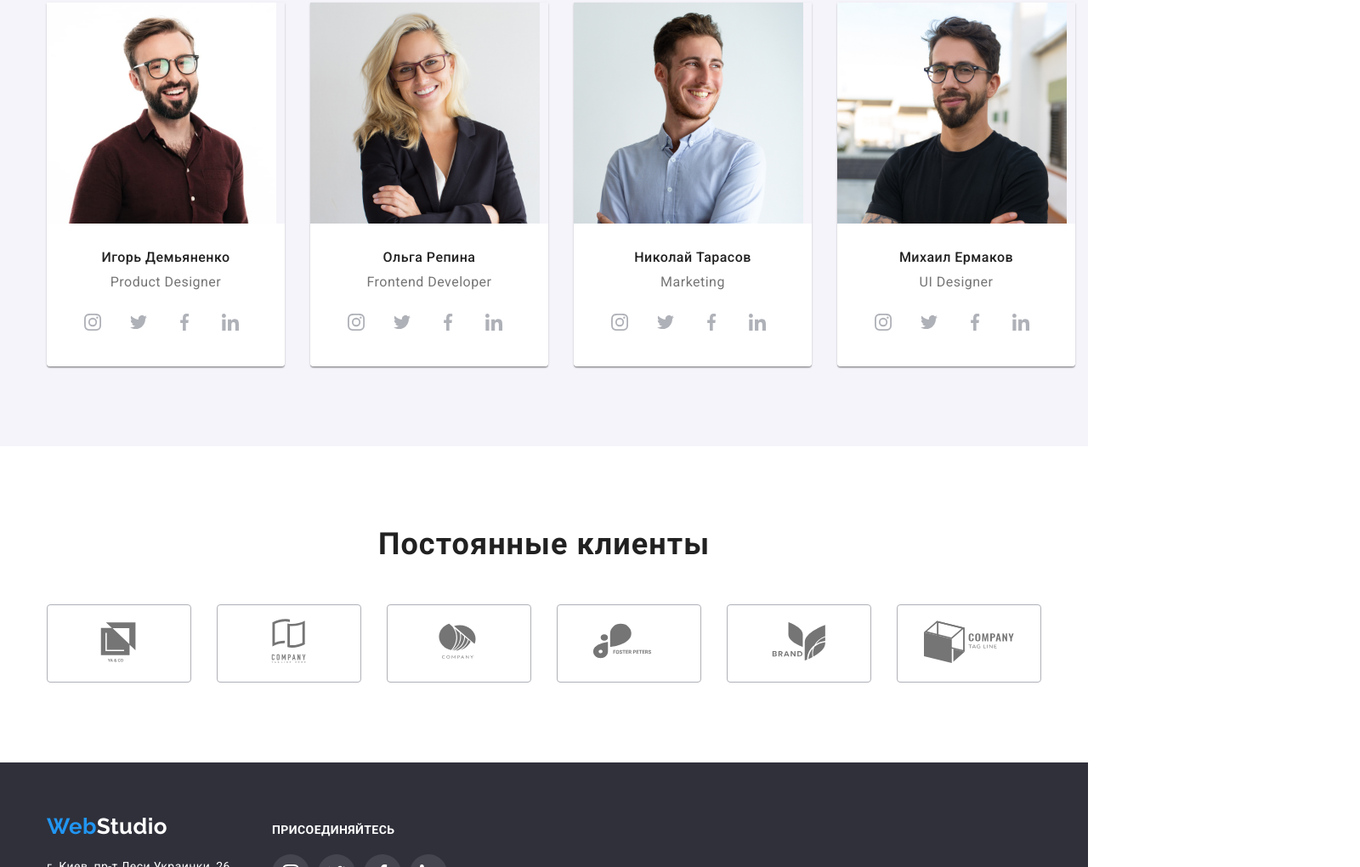
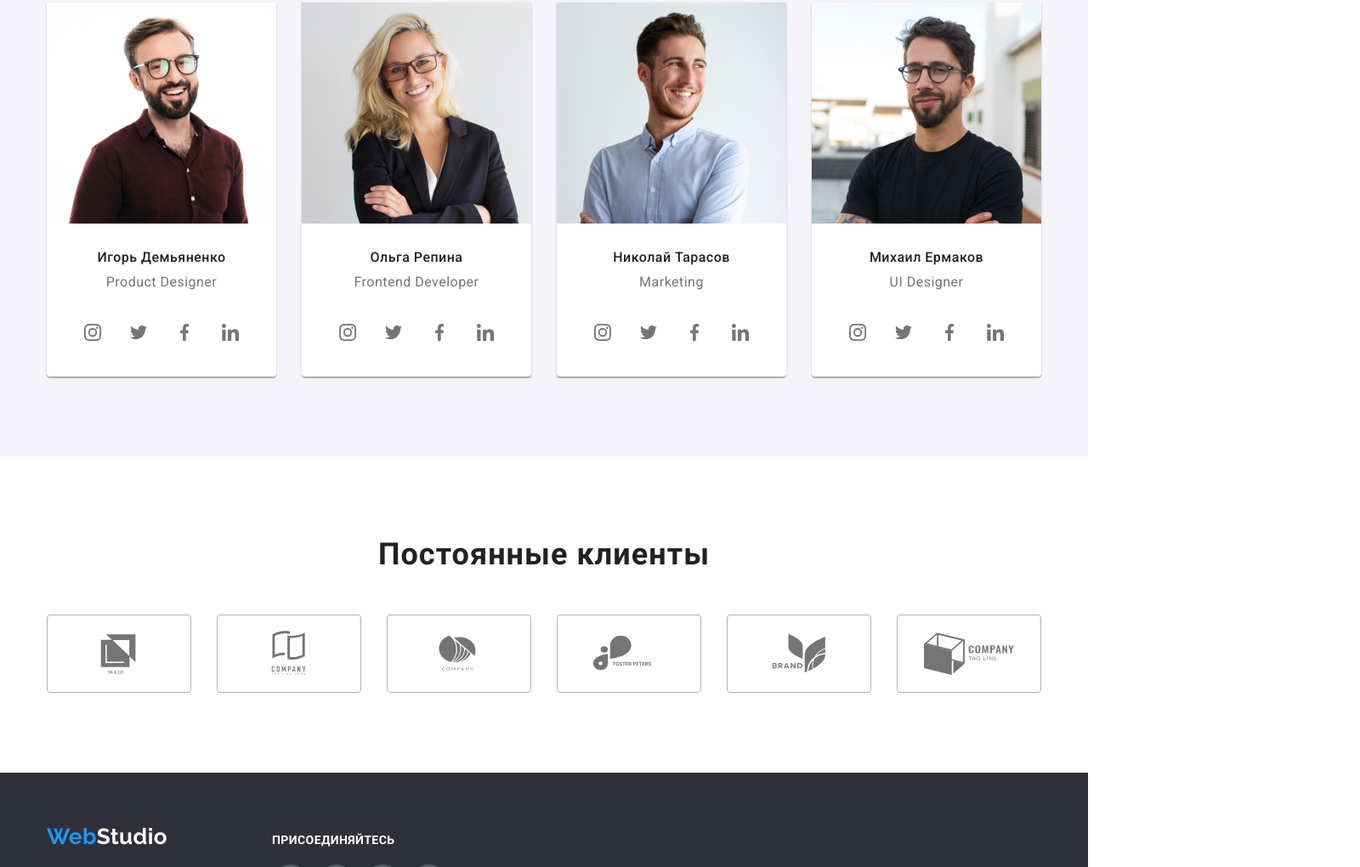
Before and after one commit to VitaliyMishugli/goit-markup-hw-04, a plain HTML site: page index.html in a window 1280 px wide. Shown: the part 1780-2800 px from the top of the page at 85% size, 1600 px wide, since content can reach past the window. Drawn offline with nearby package versions, Linux system fonts and the light colour scheme.

Commit message:
Додає правки

```diff
--- a/css/styles.css
+++ b/css/styles.css
@@ -277,15 +277,20 @@ button.secondary{
 
 /* Hero */
 .hero{
+	color: var(--secondary-text-color);
+
 	background-color: var(--header-footer-bg-color);
-
 	background-image:
 	linear-gradient(to right, rgba(47, 48, 58, 0.4), rgba(47, 48, 58, 0.4)),
 	url('../images/backgrounds/hero-bg.jpg');
-	color: var(--secondary-text-color);
+	background-repeat: no-repeat;
+	background-position: center;
+	background-size: cover;
 	text-align: center;
 	padding-top: 200px;
 	padding-bottom: 200px;
+	min-width: 1600px;
+	height: 600px;
 }
 
 .hero-title{
@@ -421,6 +426,7 @@ button.secondary{
 	letter-spacing: 0.03em;
 	color: var(--primary-text-color);
 	text-align: center;
+	margin-bottom: 28px;
 }
 
 .team-member{
@@ -433,46 +439,45 @@ button.secondary{
 	margin-right: 0;
 }
 
-.member-slinks{
+.list.slinks{
 	padding-left: 32px;
 	padding-right: 32px;
+
 }
 
-.list.slinks{
-	display: flex;
-	align-items: center;
-	padding-top: 16px;
+.slinks-item{
+	margin-right: 10px;
 }
 
-.member-links{
+.slinks-link{
 	display: flex;
 	align-items: center;
 	justify-content: center;
-
 	width: 44px;
 	height: 44px;
 	border-radius: 50%;
-	margin-right: 10px;
+	color: var(--primary-text-color);
 }
 
-.member-links:hover,
-.member-links:focus{
+.slinks-item:last-child {
+	margin-right: 0;
+}
+
+.slinks-link:hover,
+.slinks-link:focus{
 	background-color: var(--accent-text-color);
 }
 
-.member-link:last-child{
-	margin-right: 0;
+.member-icon{
+	fill: currentColor;
 }
 
-.member-icon{
-	fill: var(--icon-color);
+.slinks-link:hover .member-icon,
+.slinks-link:focus .member-icon{
+	fill: var(--secondary-text-color) ;
 }
 
-.member-icon:hover{
-	fill: var(--primary-bg-color);
-}
-
-.member-link{
+.slinks-link{
 	display: flex;
 	align-items: center;
 	justify-content: center;
@@ -496,7 +501,22 @@ button.secondary{
 	justify-content: center;
 }
 
-.client {
+/* .client {
+	display: flex;
+	align-items: center;
+	justify-content: center;
+	width: 170px;
+	height: 92px;
+
+	border: 1px solid var(--icon-color);
+	border-radius: 4px;
+} */
+
+.client:not(:last-child) {
+	margin-right: 30px;
+}
+
+.client-link{
 	display: flex;
 	align-items: center;
 	justify-content: center;
@@ -507,18 +527,8 @@ button.secondary{
 	border-radius: 4px;
 }
 
-.client:not(:last-child) {
-	margin-right: 30px;
-}
-
-.contact-link{
-	display: flex;
-	align-items: center;
-	justify-content: center;
-}
-
-.client:hover,
-.client:focus{
+.client-link:hover,
+.client-link:focus{
 	border: 1px solid var(--accent-text-color);
 }
 
@@ -526,8 +536,9 @@ button.secondary{
 	fill: currentColor;
 }
 
-.client-icon:hover {
-	fill: var(--accent-text-color);
+.client-link:hover .client-icon,
+.client-link:focus .client-icon{
+	fill:var(--accent-text-color);
 }
 
 
@@ -560,6 +571,11 @@ button.secondary{
 	border-radius: 6px;
 }
 
+.projects button:hover,
+.projects button:focus{
+	box-shadow: 0px 1px 1px rgba(0, 0, 0, 0.12), 0px 4px 4px rgba(0, 0, 0, 0.06), 1px 4px 6px rgba(0, 0, 0, 0.16);
+}
+
 .projects.list{
 	display: flex;
 	align-items: center;
@@ -577,8 +593,6 @@ button.secondary{
 
 .projects-cards{
 	display: flex;
-	/* align-items: center;
-	justify-content: center; */
 	flex-wrap: wrap;
 }
 
@@ -606,12 +620,18 @@ button.secondary{
 	padding: 20px 24px;
 }
 
+.portfolio-page{
+	display: block;
+}
+
+.portfolio-page:hover,
+.portfolio-page:focus{
+	box-shadow: 0px 1px 1px rgba(0, 0, 0, 0.12), 0px 4px 4px rgba(0, 0, 0, 0.06), 1px 4px 6px rgba(0, 0, 0, 0.16);
+}
+
 .portfolio-title{
 	margin-bottom: 4px;
 }
-
-
-
 
 
 /* Footer */
@@ -642,8 +662,6 @@ a.footer-link{
 	color: var(--primary-text-color);
 }
 
-
-
 .address-list{
 	display: block;
 }
@@ -660,7 +678,6 @@ a.footer-link{
 .footer-container{
 	display: flex;
 	align-items: baseline;
-	justify-content: start;
 }
 
 .add{
@@ -720,7 +737,8 @@ a.footer-link{
 	margin-right: 10px;
 }
 
-.footer-add-element:hover{
+.footer-add-element:hover,
+.footer-add-element:focus{
 	background-color: var(--accent-text-color);
 }
 
@@ -728,13 +746,18 @@ a.footer-link{
 	margin-right: 0;
 }
 
-.add-icon{
-	display: block;
-	fill: var(--secondary-text-color);
-}
-
-.add-link{
+a.add-link {
 	display: flex;
 	align-items: center;
 	justify-content: center;
+	width: 44px;
+	height: 44px;
+	border-radius: 50%;
+	background: #ffffff1a;
+	color: var(--secondary-text-color);
 }
+
+.add-icon{
+	display: block;
+	fill: currentColor;
+}
--- a/index.html
+++ b/index.html
@@ -174,10 +174,10 @@
               <div class="member-description">
                 <h3 class="member-name">Игорь Демьяненко</h3>
                 <p class="member-position">Product Designer</p>
-                <div class="member-slinks">
                   <ul class="list slinks">
-                    <li class="member-links">
-                      <a href="" class="member-link">
+
+                    <li class="slinks-item">
+                      <a href="" class="slinks-link">
                         <svg class="member-icon" width="20" height="20">
                           <use
                             href="./images/icons/sprite.svg#icon-instagram"
@@ -185,8 +185,9 @@
                         </svg>
                       </a>
                     </li>
-                    <li class="member-links">
-                      <a href="" class="member-link">
+
+                     <li class="slinks-item">
+                      <a href="" class="slinks-link">
                         <svg class="member-icon" width="20" height="20">
                           <use
                             href="./images/icons/sprite.svg#icon-twitter"
@@ -194,8 +195,8 @@
                         </svg>
                       </a>
                     </li>
-                    <li class="member-links">
-                      <a href="" class="member-link">
+                     <li class="slinks-item">
+                      <a href="" class="slinks-link">
                         <svg class="member-icon" width="20" height="20">
                           <use
                             href="./images/icons/sprite.svg#icon-facebook"
@@ -203,8 +204,8 @@
                         </svg>
                       </a>
                     </li>
-                    <li class="member-links">
-                      <a href="" class="member-link">
+                     <li class="slinks-item">
+                      <a href="" class="slinks-link">
                         <svg class="member-icon" width="20" height="20">
                           <use
                             href="./images/icons/sprite.svg#icon-linkedin"
@@ -212,8 +213,8 @@
                         </svg>
                       </a>
                     </li>
+
                   </ul>
-                </div>
               </div>
             </li>
 
@@ -227,10 +228,10 @@
               <div class="member-description">
                 <h3 class="member-name">Ольга Репина</h3>
                 <p class="member-position">Frontend Developer</p>
-                <div class="member-slinks">
-                  <ul class="list slinks">
-                    <li class="member-links">
-                      <a href="" class="member-link">
+                <ul class="list slinks">
+
+                    <li class="slinks-item">
+                      <a href="" class="slinks-link">
                         <svg class="member-icon" width="20" height="20">
                           <use
                             href="./images/icons/sprite.svg#icon-instagram"
@@ -238,8 +239,9 @@
                         </svg>
                       </a>
                     </li>
-                    <li class="member-links">
-                      <a href="" class="member-link">
+
+                     <li class="slinks-item">
+                      <a href="" class="slinks-link">
                         <svg class="member-icon" width="20" height="20">
                           <use
                             href="./images/icons/sprite.svg#icon-twitter"
@@ -247,8 +249,8 @@
                         </svg>
                       </a>
                     </li>
-                    <li class="member-links">
-                      <a href="" class="member-link">
+                     <li class="slinks-item">
+                      <a href="" class="slinks-link">
                         <svg class="member-icon" width="20" height="20">
                           <use
                             href="./images/icons/sprite.svg#icon-facebook"
@@ -256,8 +258,8 @@
                         </svg>
                       </a>
                     </li>
-                    <li class="member-links">
-                      <a href="" class="member-link">
+                     <li class="slinks-item">
+                      <a href="" class="slinks-link">
                         <svg class="member-icon" width="20" height="20">
                           <use
                             href="./images/icons/sprite.svg#icon-linkedin"
@@ -265,8 +267,8 @@
                         </svg>
                       </a>
                     </li>
+
                   </ul>
-                </div>
               </div>
             </li>
             <li class="team-member">
@@ -279,10 +281,10 @@
               <div class="member-description">
                 <h3 class="member-name">Николай Тарасов</h3>
                 <p class="member-position">Marketing</p>
-                <div class="member-slinks">
-                  <ul class="list slinks">
-                    <li class="member-links">
-                      <a href="" class="member-link">
+                <ul class="list slinks">
+
+                    <li class="slinks-item">
+                      <a href="" class="slinks-link">
                         <svg class="member-icon" width="20" height="20">
                           <use
                             href="./images/icons/sprite.svg#icon-instagram"
@@ -290,8 +292,9 @@
                         </svg>
                       </a>
                     </li>
-                    <li class="member-links">
-                      <a href="" class="member-link">
+
+                     <li class="slinks-item">
+                      <a href="" class="slinks-link">
                         <svg class="member-icon" width="20" height="20">
                           <use
                             href="./images/icons/sprite.svg#icon-twitter"
@@ -299,8 +302,8 @@
                         </svg>
                       </a>
                     </li>
-                    <li class="member-links">
-                      <a href="" class="member-link">
+                     <li class="slinks-item">
+                      <a href="" class="slinks-link">
                         <svg class="member-icon" width="20" height="20">
                           <use
                             href="./images/icons/sprite.svg#icon-facebook"
@@ -308,8 +311,8 @@
                         </svg>
                       </a>
                     </li>
-                    <li class="member-links">
-                      <a href="" class="member-link">
+                     <li class="slinks-item">
+                      <a href="" class="slinks-link">
                         <svg class="member-icon" width="20" height="20">
                           <use
                             href="./images/icons/sprite.svg#icon-linkedin"
@@ -317,8 +320,8 @@
                         </svg>
                       </a>
                     </li>
+
                   </ul>
-                </div>
               </div>
             </li>
             <li class="team-member">
@@ -331,10 +334,10 @@
               <div class="member-description">
                 <h3 class="member-name">Михаил Ермаков</h3>
                 <p class="member-position">UI Designer</p>
-                <div class="member-slinks">
-                  <ul class="list slinks">
-                    <li class="member-links">
-                      <a href="" class="member-link">
+                <ul class="list slinks">
+
+                    <li class="slinks-item">
+                      <a href="" class="slinks-link">
                         <svg class="member-icon" width="20" height="20">
                           <use
                             href="./images/icons/sprite.svg#icon-instagram"
@@ -342,8 +345,9 @@
                         </svg>
                       </a>
                     </li>
-                    <li class="member-links">
-                      <a href="" class="member-link">
+
+                     <li class="slinks-item">
+                      <a href="" class="slinks-link">
                         <svg class="member-icon" width="20" height="20">
                           <use
                             href="./images/icons/sprite.svg#icon-twitter"
@@ -351,8 +355,8 @@
                         </svg>
                       </a>
                     </li>
-                    <li class="member-links">
-                      <a href="" class="member-link">
+                     <li class="slinks-item">
+                      <a href="" class="slinks-link">
                         <svg class="member-icon" width="20" height="20">
                           <use
                             href="./images/icons/sprite.svg#icon-facebook"
@@ -360,8 +364,8 @@
                         </svg>
                       </a>
                     </li>
-                    <li class="member-links">
-                      <a href="" class="member-link">
+                     <li class="slinks-item">
+                      <a href="" class="slinks-link">
                         <svg class="member-icon" width="20" height="20">
                           <use
                             href="./images/icons/sprite.svg#icon-linkedin"
@@ -369,8 +373,8 @@
                         </svg>
                       </a>
                     </li>
+
                   </ul>
-                </div>
               </div>
             </li>
           </ul>
@@ -381,23 +385,25 @@
       <section class="section clients">
         <div class="container">
           <h2 class="section-title">Постоянные клиенты</h2>
+
           <ul class="list clients-list">
             <li class="client">
-              <a href="client-link">
+              <a href="" class="client-link">
                 <svg class="client-icon" width="106" height="60">
                   <use href="./images/icons/sprite.svg#icon-yaco"></use>
                 </svg>
               </a>
             </li>
+
             <li class="client">
-              <a href="client-link">
+              <a href="" class="client-link">
                 <svg class="client-icon" width="106" height="60">
                   <use href="./images/icons/sprite.svg#icon-taglinehere"></use>
                 </svg>
               </a>
             </li>
             <li class="client">
-              <a href="client-link">
+              <a href="" class="client-link">
                 <svg class="client-icon" width="106" height="60">
                   <use href="./images/icons/sprite.svg#icon-company"></use>
                 </svg>
@@ -405,21 +411,21 @@
             </li>
 
             <li class="client">
-              <a href="client-link">
+             <a href="" class="client-link">
                 <svg class="client-icon" width="106" height="60">
                   <use href="./images/icons/sprite.svg#icon-fosterpeters"></use>
                 </svg>
               </a>
             </li>
             <li class="client">
-              <a href="client-link">
+              <a href="" class="client-link">
                 <svg class="client-icon" width="106" height="60">
                   <use href="./images/icons/sprite.svg#icon-brand"></use>
                 </svg>
               </a>
             </li>
             <li class="client">
-              <a href="client-link">
+              <a href="" class="client-link">
                 <svg class="client-icon" width="106" height="60">
                   <use href="./images/icons/sprite.svg#icon-tagline"></use>
                 </svg>
@@ -465,7 +471,6 @@
           <h2 class="add-title">Присоединяйтесь</h2>
           <ul class="list footer-add">
 
-
             <li class="footer-add-element">
               <a class="add-link" href="">
                 <svg class="add-icon" width="20" height="20">
```
